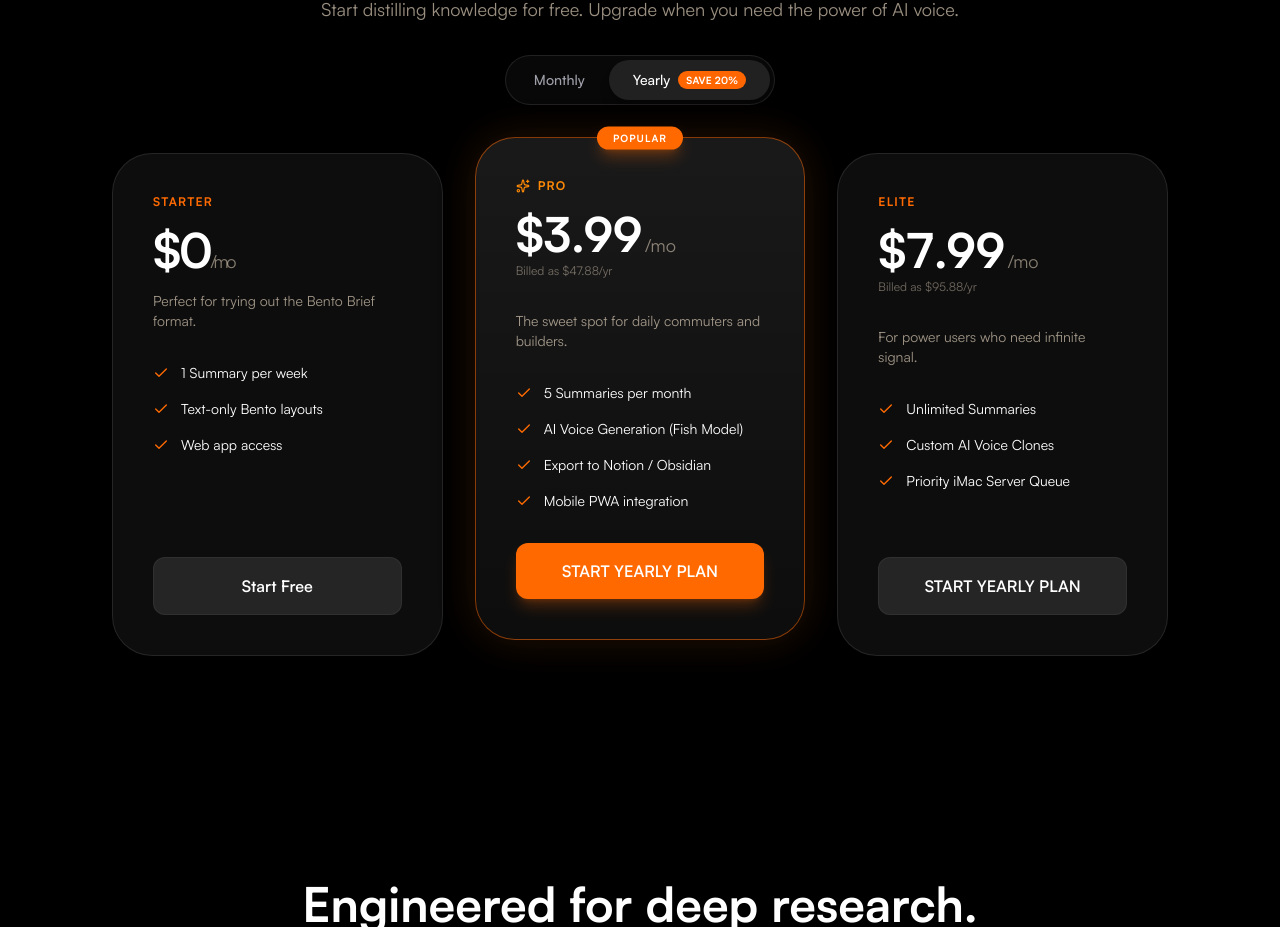
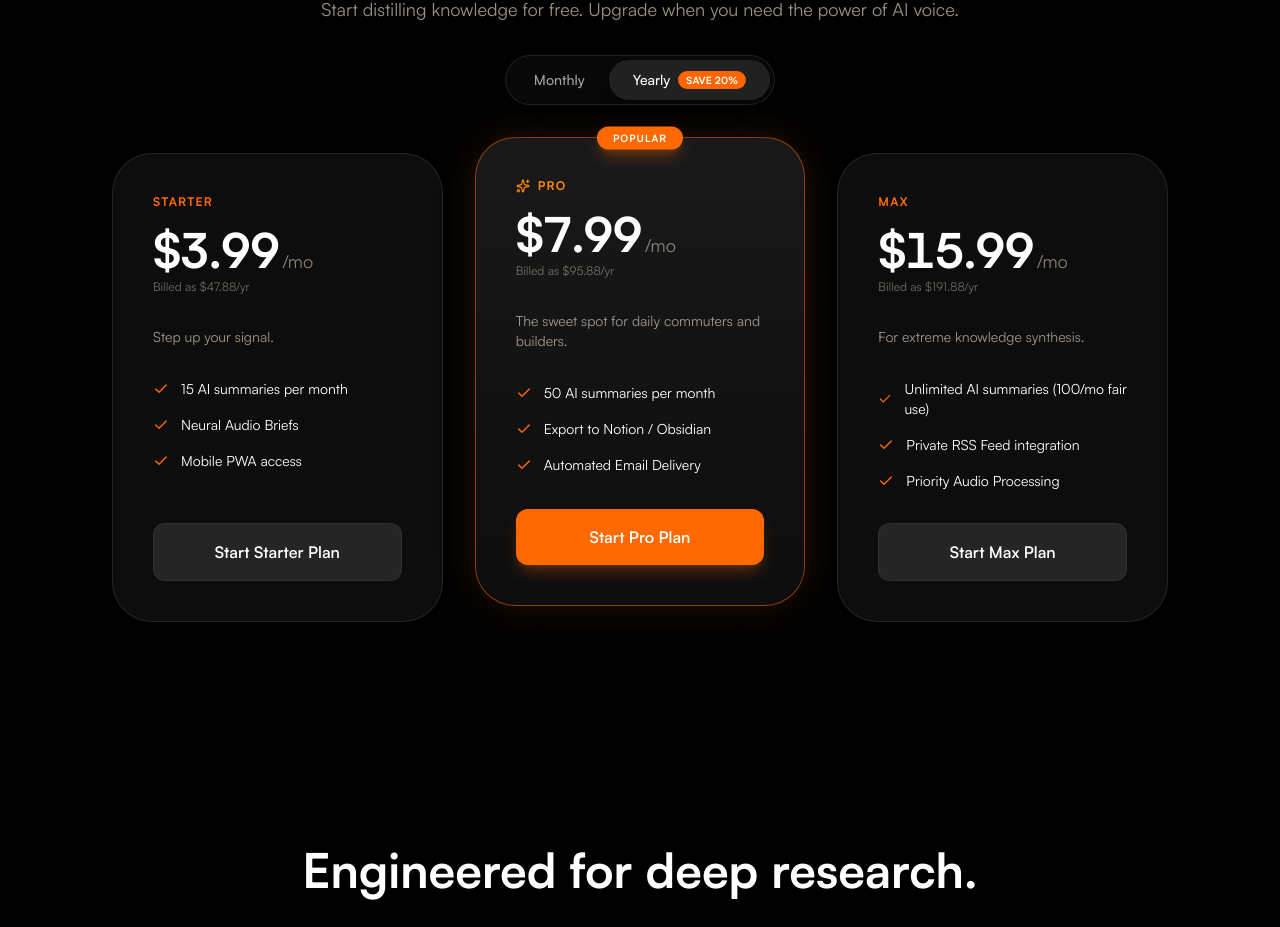
Before and after one commit to devon-gif/Audia, a Next.js app: page / in a window 1280 px wide. Shown: the part 2299-3226 px from the top of the page. Built offline with nearby package versions, Linux system fonts and the light colour scheme.

Commit message:
Update page.tsx

```diff
--- a/app/page.tsx
+++ b/app/page.tsx
@@ -705,23 +705,9 @@ export default function LandingPage() {
 
             <div className="grid grid-cols-1 md:grid-cols-3 gap-8 items-center mt-12">
 
-              {/* Free Tier - Deep Glass */}
+              {/* Starter Tier - Deep Glass */}
               <div className="p-10 rounded-[2.5rem] bg-white/5 backdrop-blur-[45px] border border-white/10 flex flex-col h-full">
                 <div className="text-orange-500 font-bold tracking-widest uppercase text-xs mb-4">Starter</div>
-                <div className="text-5xl font-bold mb-4 font-mono tracking-tighter">$0<span className="text-lg text-orange-100/50 font-normal font-sans">/mo</span></div>
-                <p className="text-orange-100/60 mb-8 text-sm">Perfect for trying out the Bento Brief format.</p>
-                <div className="flex-1 flex flex-col gap-4 mb-8">
-                  <div className="flex items-center gap-3 text-sm"><Check size={16} className="text-orange-500"/> 1 Summary per week</div>
-                  <div className="flex items-center gap-3 text-sm"><Check size={16} className="text-orange-500"/> Text-only Bento layouts</div>
-                  <div className="flex items-center gap-3 text-sm"><Check size={16} className="text-orange-500"/> Web app access</div>
-                </div>
-                <Link href="/signup" className="w-full py-4 rounded-xl bg-white/10 hover:bg-white/20 hover:scale-[1.02] hover:shadow-lg hover:shadow-orange-500/10 transition-all font-semibold text-white border border-white/5 text-center block">Start Free</Link>
-              </div>
-
-              {/* Pro Tier (Highlighted) - Deep Glass */}
-              <div className="p-10 rounded-[2.5rem] bg-gradient-to-b from-white/10 to-white/5 backdrop-blur-[45px] border border-orange-500/50 flex flex-col h-full transform md:-translate-y-4 shadow-[0_0_40px_rgba(249,115,22,0.15)] relative">
-                <div className="absolute top-0 left-1/2 -translate-x-1/2 -translate-y-1/2 bg-orange-500 text-white px-4 py-1 rounded-full text-[10px] font-bold uppercase tracking-widest shadow-lg shadow-orange-500/30">Popular</div>
-                <div className="text-orange-400 font-bold tracking-widest uppercase text-xs mb-4 flex items-center gap-2"><Sparkles size={14}/> Pro</div>
                 {/* Price with Animation */}
                 <div className="flex items-baseline gap-1 mb-1">
                   <AnimatePresence mode="wait">
@@ -731,7 +717,7 @@ export default function LandingPage() {
                       animate={{ opacity: 1, y: 0 }}
                       exit={{ opacity: 0, y: 10 }}
                       transition={{ duration: 0.2, ease: "easeOut" }}
-                      className="text-5xl font-bold text-white font-mono tracking-tighter tabular-nums"
+                      className="text-5xl font-bold font-mono tracking-tighter tabular-nums"
                     >
                       ${billingCycle === "monthly" ? "4.99" : "3.99"}
                     </motion.span>
@@ -753,33 +739,33 @@ export default function LandingPage() {
                   )}
                 </AnimatePresence>
                 {billingCycle === "monthly" && <div className="h-5 mb-8" />}
-                <p className="text-orange-100/60 mb-8 text-sm">The sweet spot for daily commuters and builders.</p>
+                <p className="text-orange-100/60 mb-8 text-sm">Step up your signal.</p>
                 <div className="flex-1 flex flex-col gap-4 mb-8">
-                  <div className="flex items-center gap-3 text-sm"><Check size={16} className="text-orange-500"/> 5 Summaries per month</div>
-                  <div className="flex items-center gap-3 text-sm"><Check size={16} className="text-orange-500"/> AI Voice Generation (Fish Model)</div>
-                  <div className="flex items-center gap-3 text-sm"><Check size={16} className="text-orange-500"/> Export to Notion / Obsidian</div>
-                  <div className="flex items-center gap-3 text-sm"><Check size={16} className="text-orange-500"/> Mobile PWA integration</div>
+                  <div className="flex items-center gap-3 text-sm"><Check size={16} className="text-orange-500"/> 15 AI summaries per month</div>
+                  <div className="flex items-center gap-3 text-sm"><Check size={16} className="text-orange-500"/> Neural Audio Briefs</div>
+                  <div className="flex items-center gap-3 text-sm"><Check size={16} className="text-orange-500"/> Mobile PWA access</div>
                 </div>
                 <button
                   onClick={() => {
                     const priceId = billingCycle === "monthly"
-                      ? process.env.NEXT_PUBLIC_STRIPE_PRO_MONTHLY
-                      : process.env.NEXT_PUBLIC_STRIPE_PRO_YEARLY;
+                      ? process.env.NEXT_PUBLIC_STRIPE_STARTER_MONTHLY
+                      : process.env.NEXT_PUBLIC_STRIPE_STARTER_YEARLY;
                     if (priceId) {
                       router.push(`/api/checkout?priceId=${priceId}&billingCycle=${billingCycle}`);
                     } else {
                       router.push("/signup");
                     }
                   }}
-                  className="w-full py-4 rounded-xl bg-orange-500 hover:bg-orange-600 hover:scale-[1.02] hover:shadow-xl hover:shadow-orange-500/40 transition-all font-semibold text-white shadow-lg shadow-orange-500/25 text-center block"
+                  className="w-full py-4 rounded-xl bg-white/10 hover:bg-white/20 hover:scale-[1.02] hover:shadow-lg hover:shadow-orange-500/10 transition-all font-semibold text-white border border-white/5 text-center block"
                 >
-                  {billingCycle === "yearly" ? "START YEARLY PLAN" : "Upgrade to Pro"}
+                  Start Starter Plan
                 </button>
               </div>
 
-              {/* Elite Tier - Deep Glass */}
-              <div className="p-10 rounded-[2.5rem] bg-white/5 backdrop-blur-[45px] border border-white/10 flex flex-col h-full">
-                <div className="text-orange-500 font-bold tracking-widest uppercase text-xs mb-4">Elite</div>
+              {/* Pro Tier (Highlighted) - Deep Glass */}
+              <div className="p-10 rounded-[2.5rem] bg-gradient-to-b from-white/10 to-white/5 backdrop-blur-[45px] border border-orange-500/50 flex flex-col h-full transform md:-translate-y-4 shadow-[0_0_40px_rgba(249,115,22,0.15)] relative">
+                <div className="absolute top-0 left-1/2 -translate-x-1/2 -translate-y-1/2 bg-orange-500 text-white px-4 py-1 rounded-full text-[10px] font-bold uppercase tracking-widest shadow-lg shadow-orange-500/30">Popular</div>
+                <div className="text-orange-400 font-bold tracking-widest uppercase text-xs mb-4 flex items-center gap-2"><Sparkles size={14}/> Pro</div>
                 {/* Price with Animation */}
                 <div className="flex items-baseline gap-1 mb-1">
                   <AnimatePresence mode="wait">
@@ -789,7 +775,7 @@ export default function LandingPage() {
                       animate={{ opacity: 1, y: 0 }}
                       exit={{ opacity: 0, y: 10 }}
                       transition={{ duration: 0.2, ease: "easeOut" }}
-                      className="text-5xl font-bold font-mono tracking-tighter tabular-nums"
+                      className="text-5xl font-bold text-white font-mono tracking-tighter tabular-nums"
                     >
                       ${billingCycle === "monthly" ? "9.99" : "7.99"}
                     </motion.span>
@@ -811,11 +797,68 @@ export default function LandingPage() {
                   )}
                 </AnimatePresence>
                 {billingCycle === "monthly" && <div className="h-5 mb-8" />}
-                <p className="text-orange-100/60 mb-8 text-sm">For power users who need infinite signal.</p>
+                <p className="text-orange-100/60 mb-8 text-sm">The sweet spot for daily commuters and builders.</p>
                 <div className="flex-1 flex flex-col gap-4 mb-8">
-                  <div className="flex items-center gap-3 text-sm"><Check size={16} className="text-orange-500"/> Unlimited Summaries</div>
-                  <div className="flex items-center gap-3 text-sm"><Check size={16} className="text-orange-500"/> Custom AI Voice Clones</div>
-                  <div className="flex items-center gap-3 text-sm"><Check size={16} className="text-orange-500"/> Priority iMac Server Queue</div>
+                  <div className="flex items-center gap-3 text-sm"><Check size={16} className="text-orange-500"/> 50 AI summaries per month</div>
+                  <div className="flex items-center gap-3 text-sm"><Check size={16} className="text-orange-500"/> Export to Notion / Obsidian</div>
+                  <div className="flex items-center gap-3 text-sm"><Check size={16} className="text-orange-500"/> Automated Email Delivery</div>
+                </div>
+                <button
+                  onClick={() => {
+                    const priceId = billingCycle === "monthly"
+                      ? process.env.NEXT_PUBLIC_STRIPE_PRO_MONTHLY
+                      : process.env.NEXT_PUBLIC_STRIPE_PRO_YEARLY;
+                    if (priceId) {
+                      router.push(`/api/checkout?priceId=${priceId}&billingCycle=${billingCycle}`);
+                    } else {
+                      router.push("/signup");
+                    }
+                  }}
+                  className="w-full py-4 rounded-xl bg-orange-500 hover:bg-orange-600 hover:scale-[1.02] hover:shadow-xl hover:shadow-orange-500/40 transition-all font-semibold text-white shadow-lg shadow-orange-500/25 text-center block"
+                >
+                  Start Pro Plan
+                </button>
+              </div>
+
+              {/* Max Tier - Deep Glass */}
+              <div className="p-10 rounded-[2.5rem] bg-white/5 backdrop-blur-[45px] border border-white/10 flex flex-col h-full">
+                <div className="text-orange-500 font-bold tracking-widest uppercase text-xs mb-4">Max</div>
+                {/* Price with Animation */}
+                <div className="flex items-baseline gap-1 mb-1">
+                  <AnimatePresence mode="wait">
+                    <motion.span
+                      key={billingCycle}
+                      initial={{ opacity: 0, y: -10 }}
+                      animate={{ opacity: 1, y: 0 }}
+                      exit={{ opacity: 0, y: 10 }}
+                      transition={{ duration: 0.2, ease: "easeOut" }}
+                      className="text-5xl font-bold font-mono tracking-tighter tabular-nums"
+                    >
+                      ${billingCycle === "monthly" ? "19.99" : "15.99"}
+                    </motion.span>
+                  </AnimatePresence>
+                  <span className="text-lg text-orange-100/50 font-normal font-sans">/mo</span>
+                </div>
+                {/* Billed annually subtext */}
+                <AnimatePresence>
+                  {billingCycle === "yearly" && (
+                    <motion.p
+                      initial={{ opacity: 0, height: 0 }}
+                      animate={{ opacity: 1, height: "auto" }}
+                      exit={{ opacity: 0, height: 0 }}
+                      transition={{ duration: 0.2 }}
+                      className="text-orange-100/40 text-xs mb-8"
+                    >
+                      Billed as $191.88/yr
+                    </motion.p>
+                  )}
+                </AnimatePresence>
+                {billingCycle === "monthly" && <div className="h-5 mb-8" />}
+                <p className="text-orange-100/60 mb-8 text-sm">For extreme knowledge synthesis.</p>
+                <div className="flex-1 flex flex-col gap-4 mb-8">
+                  <div className="flex items-center gap-3 text-sm"><Check size={16} className="text-orange-500"/> Unlimited AI summaries (100/mo fair use)</div>
+                  <div className="flex items-center gap-3 text-sm"><Check size={16} className="text-orange-500"/> Private RSS Feed integration</div>
+                  <div className="flex items-center gap-3 text-sm"><Check size={16} className="text-orange-500"/> Priority Audio Processing</div>
                 </div>
                 <button
                   onClick={() => {
@@ -830,7 +873,7 @@ export default function LandingPage() {
                   }}
                   className="w-full py-4 rounded-xl bg-white/10 hover:bg-white/20 hover:scale-[1.02] hover:shadow-lg hover:shadow-orange-500/10 transition-all font-semibold text-white border border-white/5 text-center block"
                 >
-                  {billingCycle === "yearly" ? "START YEARLY PLAN" : "Get Elite"}
+                  Start Max Plan
                 </button>
               </div>
 
```
